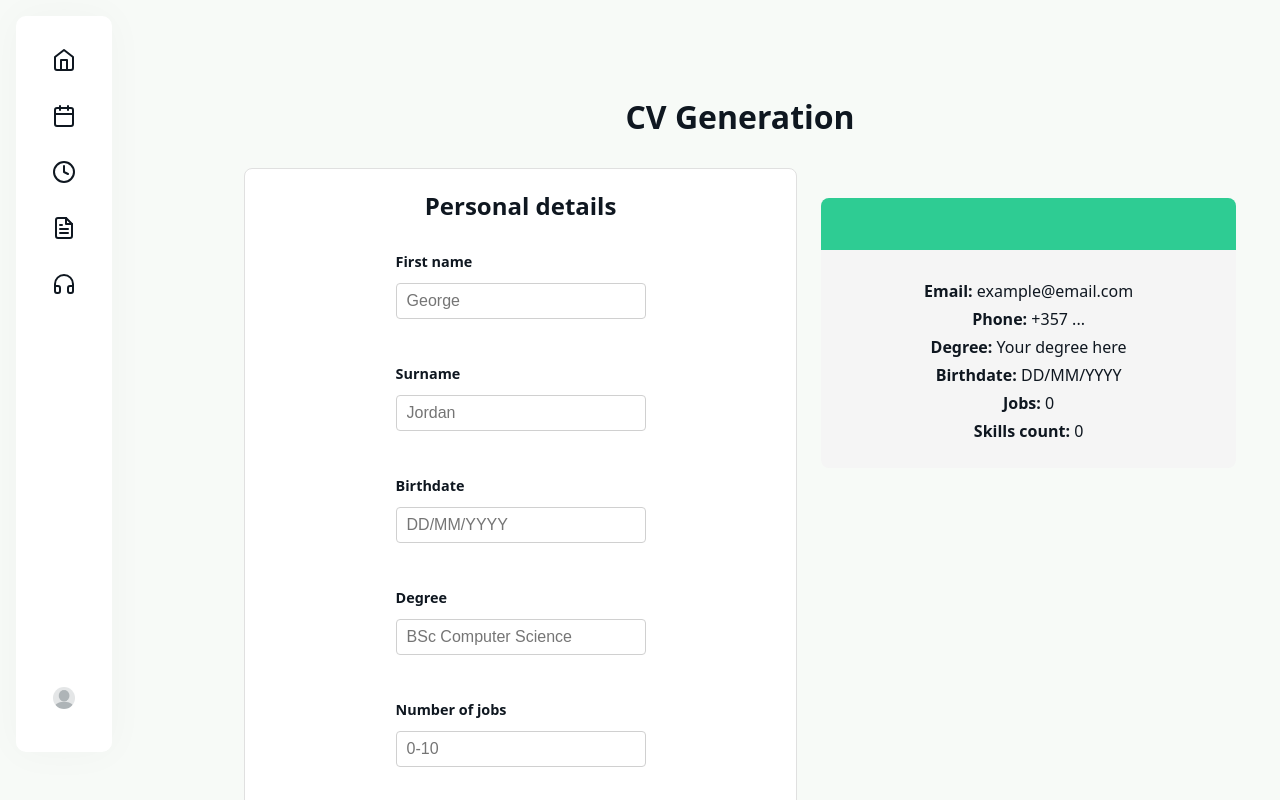
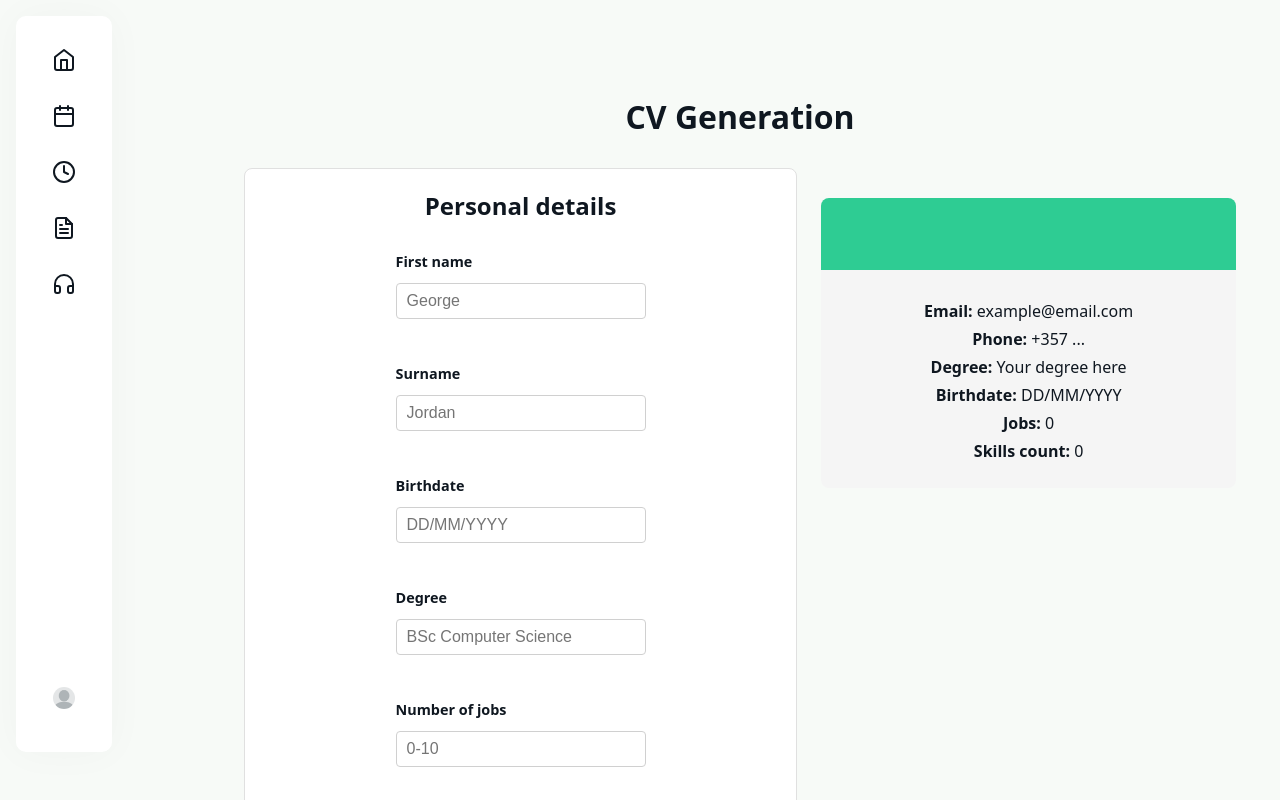
Before and after one commit to kazaction/Group_3_Here_I_Am, a React (Create React App) app in the folder here_i_am/: page /cvGeneration in a window 1280 px wide. Shown: the top 800 px of the page. Built offline with nearby package versions, Linux system fonts and the light colour scheme.

Commit message:
fixed sidebar

```diff
--- a/here_i_am/src/components/cvGeneration.jsx
+++ b/here_i_am/src/components/cvGeneration.jsx
@@ -18,6 +18,7 @@ const CvGeneration = () => {
   const [errors, setErrors] = useState({});
   const [loading, setLoading] = useState(false);
   const [message, setMessage] = useState("");
+  const [imagePreviewUrl, setImagePreviewUrl] = useState(null);
 
   const handleChange = (e) => {
     const { name, value } = e.target;
@@ -26,6 +27,23 @@ const CvGeneration = () => {
       [name]: value,
     }));
     setErrors((prev) => ({ ...prev, [name]: "" }));
+  };
+
+  const handleFileChange = (e) => {
+    const selectedFile = e.target.files[0] || null;
+    setFile(selectedFile);
+    setErrors((prev) => ({ ...prev, picture_path: "" }));
+
+    // Clean up previous preview URL to prevent memory leaks
+    if (imagePreviewUrl) {
+      URL.revokeObjectURL(imagePreviewUrl);
+    }
+
+    if (selectedFile) {
+      setImagePreviewUrl(URL.createObjectURL(selectedFile));
+    } else {
+      setImagePreviewUrl(null);
+    }
   };
 
   const handleSubmit = async (e) => {
@@ -250,10 +268,7 @@ if (file) {
             <input
               type="file"
               accept="image/*"
-              onChange={(e) => {
-                setFile(e.target.files[0] || null);
-                setErrors((prev) => ({ ...prev, picture_path: "" }));
-              }}
+              onChange={handleFileChange}
             />
             {errors.picture_path && (
               <p className="error">{errors.picture_path}</p>
@@ -272,8 +287,28 @@ if (file) {
         </form>
 
 
-        <div className="cv-preview">
-          <div className="cv-preview-header">
+        <div
+          className="cv-preview"
+          style={{ position: "sticky", top: "20px" }}
+        >
+          <div
+            className="cv-preview-header"
+            style={{
+              display: "flex",
+              alignItems: "center",
+              justifyContent: "center",
+              gap: "15px",
+            }}
+          >
+            {imagePreviewUrl && (
+              <div className="cv-preview-picture">
+                <img
+                  src={imagePreviewUrl}
+                  alt="Profile Preview"
+                  className="profile-pic-preview"
+                />
+              </div>
+            )}
             <h2>
               {form.name} {form.surname}
             </h2>
```
Also changed, not shown: 1 other file (tests, documents, lock files or other folders).
